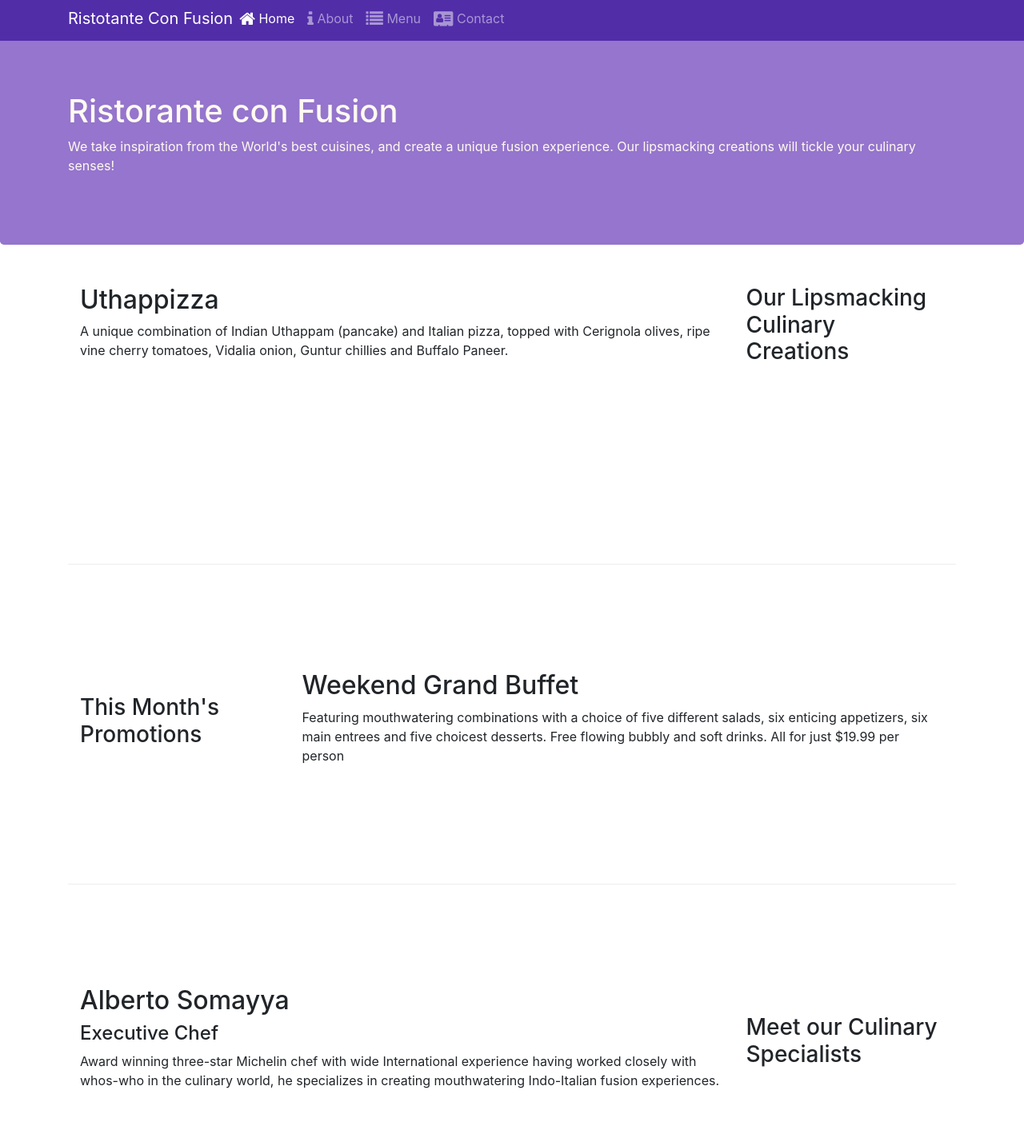
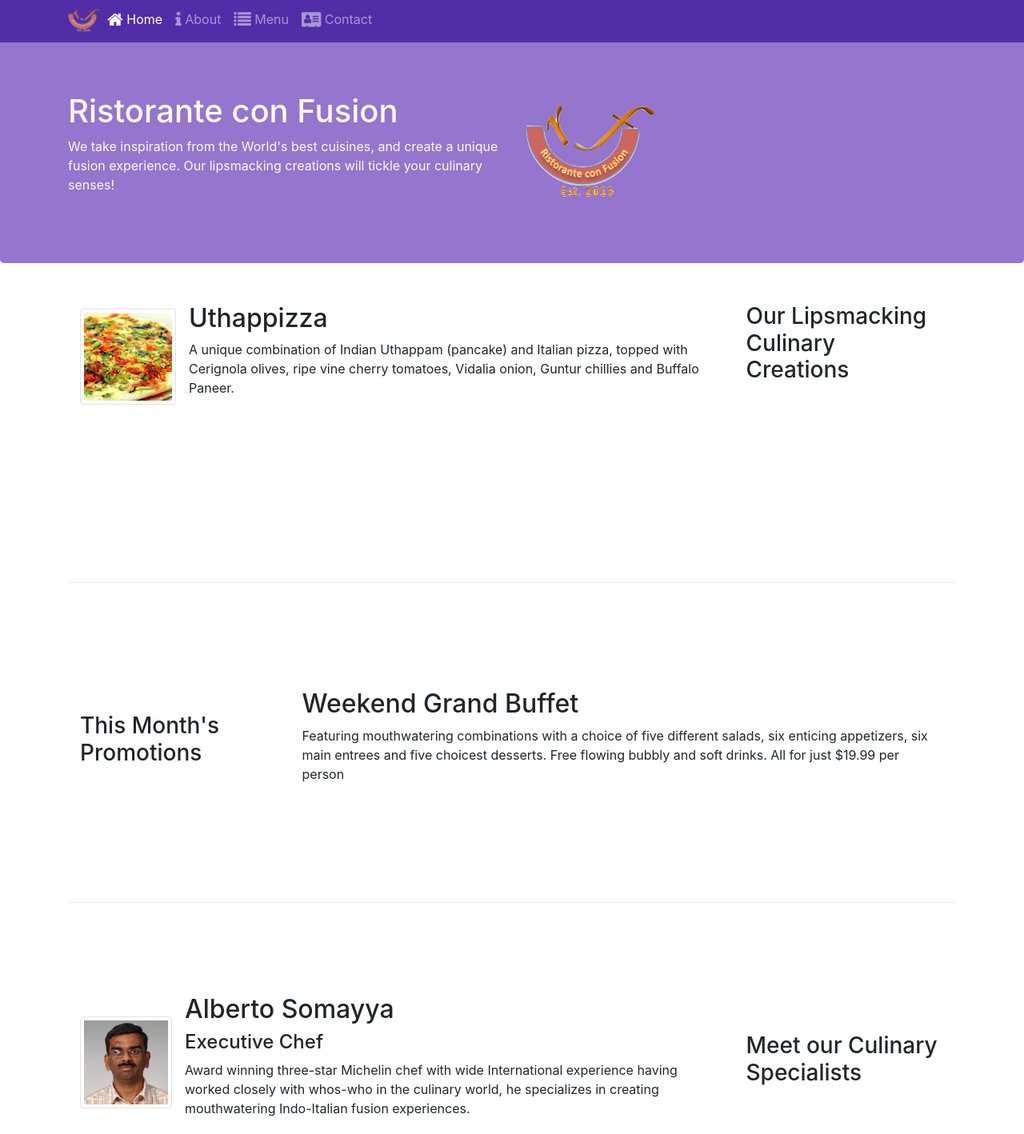
Before and after one commit to yashvanthkg/conFusion, a website: page index.html in a window 1280 px wide. Shown: the part 5-1423 px from the top of the page at 80% size. Drawn offline with nearby package versions, Linux system fonts and the light colour scheme.

Commit message:
images and media

```diff
--- a/index.html
+++ b/index.html
@@ -16,14 +16,12 @@
 </head>
 
 <body>
-    <nav class="navbar navbar-dark navbar-expand-sm
-     fixed-top "
-    >
+    <nav class="navbar navbar-dark navbar-expand-sm fixed-top">
         <div class="container">
             <button class="navbar-toggler" type="button" data-toggle="collapse" data-target="#Navbar">
                 <span class="navbar-toggler-icon"></span>
             </button>
-            <a href="" class="navbar-brand mr-auto">Ristotante Con Fusion</a>
+            <a href="" class="navbar-brand mr-auto"><img  src="img/logo.png" height="30" width="41" /></a>
             <div class="collapse navbar-collapse" id="Navbar">
                 <ul class="navbar-nav mr-auto">
                     <li class="nav-item active"><a href="" class="nav-link"><span class="fa fa-home fa-lg"></span> Home</a></li>
@@ -37,11 +35,12 @@
     <header class="jumbotron row-header">
         <div class="container">
             <div class="row">
-                <div class="col-12 co-sm-6">
+                <div class="col-12 col-sm-6">
                     <h1>Ristorante con Fusion</h1>
                     <p>We take inspiration from the World's best cuisines, and create a unique fusion experience. Our lipsmacking creations will tickle your culinary senses!</p>
                 </div>
-                <div class="col-12 col-sm">
+                <div class="col-12 col-sm align-self-center">
+                    <img src="img/logo.png" class="img-fluid">
                 </div>
             </div>
         </div>
@@ -53,8 +52,16 @@
                 <h3>Our Lipsmacking Culinary Creations</h3>
             </div>
             <div class="col col-sm order-sm-first col-md">
-                <h2>Uthappizza</h2>
-                <p>A unique combination of Indian Uthappam (pancake) and Italian pizza, topped with Cerignola olives, ripe vine cherry tomatoes, Vidalia onion, Guntur chillies and Buffalo Paneer.</p>
+                <div class="media">
+                    <img class="d-flex mr-3 img-thumbnail align-self-center" src="img/uthappizza.png" alt="Uthappizza">
+                    <div class="media-body">
+                        <h2 class="mt-0">Uthappizza</h2>
+                        <p class="d-none d-sm-block">A unique combination of Indian Uthappam (pancake) and
+                            Italian pizza, topped with Cerignola olives, ripe vine
+                            cherry tomatoes, Vidalia onion, Guntur chillies and
+                            Buffalo Paneer.</p>
+                    </div>
+                </div>
             </div>
         </div>
 
@@ -74,9 +81,18 @@
                 <h3>Meet our Culinary Specialists</h3>
             </div>
             <div class="col col-sm order-sm-first col-md ">
-                <h2>Alberto Somayya</h2>
-                <h4>Executive Chef</h4>
-                <p>Award winning three-star Michelin chef with wide International experience having worked closely with whos-who in the culinary world, he specializes in creating mouthwatering Indo-Italian fusion experiences. </p>
+                <div class="media">
+                    <img class="d-flex mr-3 img-thumbnail align-self-center" src="img/alberto.png" alt="Alberto Somayya">
+                    <div class="media-body">
+                        <h2 class="mt-0">Alberto Somayya</h2>
+                        <h4>Executive Chef</h4>
+                        <p class="d-none d-sm-block">Award winning three-star Michelin chef with wide
+                            International experience having worked closely with
+                            whos-who in the culinary world, he specializes in
+                            creating mouthwatering Indo-Italian fusion experiences.
+                        </p>
+                    </div>
+                </div>
             </div>
         </div>
     </div>
```
Also changed, not shown: aboutus.html (+3 -2 lines), contactus.html (+3 -2 lines), img/alberto.png (added), img/buffet.png (added), img/logo.png (added), img/uthappizza.png (added), 1 other file.
